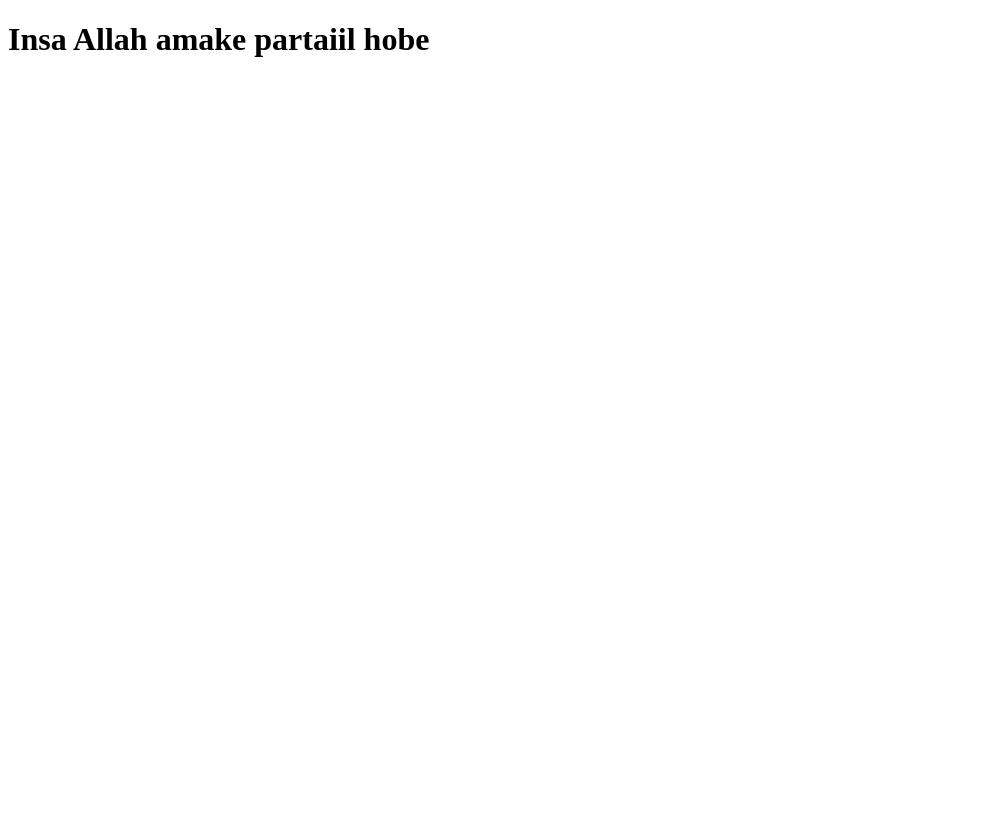
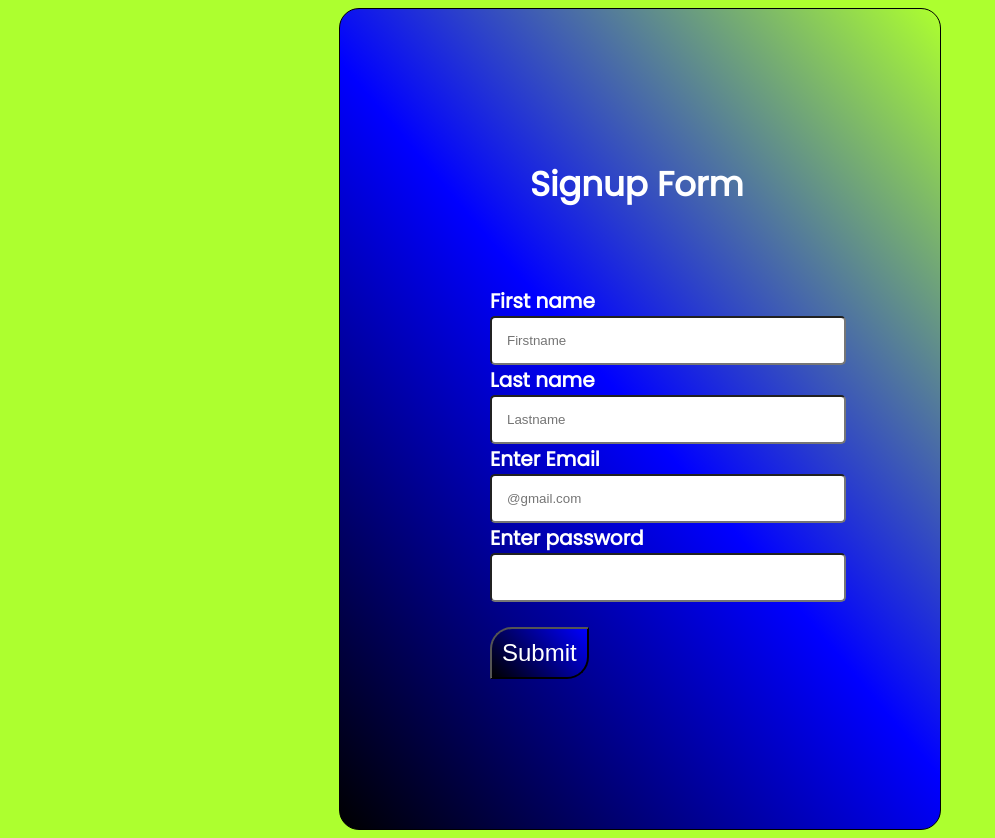
Before and after one commit to sadimahmud84/secondfile, a plain HTML site: page index.html in a window 1280 px wide. Shown: the whole page, without its empty margins (0-995 px from the left). Before the commit the page ends 800 px from the top, so only its background shows below. Drawn offline with Linux system fonts and the light colour scheme.

Commit message:
new signup form created

```diff
--- a/index.html
+++ b/index.html
@@ -1,14 +1,42 @@
 <!DOCTYPE html>
 <html lang="en">
 <head>
-    <meta charset="UTF-8">
-    <meta name="viewport" content="width, initial-scale=1.0">
-    <title>mywebsite</title>
+  <meta charset="UTF-8">
+  <link href="https://fonts.googleapis.com/css2?family=Poppins&display=swap" rel="stylesheet">
+
+  <link rel="shortcut icon" href="imagefolder/sunset.jpg" type="image/x-icon">
+  <title>signup form</title>
+  <link rel="stylesheet" href="style.css">
 </head>
 <body>
-   <h1>
-    <h1> Insa Allah amake partaiil hobe</h1>
-   </h1>
+  <form class="container">
+          <b class="header">
+
+                  Signup Form
+            <br><br>
+          </b>
+          <br>
+
+
+          <b class="label">First name</b><br>
+          <input class="content" type="text" placeholder="Firstname"><br>
+
+          <b class="label">Last name</b><br>
+          <input class="content" type="text" placeholder="Lastname"><br>
+
+          <b class="label">Enter Email</b><br>
+          <input class="content" type="email" placeholder="@gmail.com"><br>
+
+          <b class="label">Enter password</b><br>
+          <input class="content" type="password" ><br><br>
+
+          <input  class="contentp" type="submit">
+
+
+
+
+  </form>
+
 
 </body>
 </html>
--- a/style.css
+++ b/style.css
@@ -0,0 +1,21 @@
+
+body{font-family: 'Poppins', sans-serif;background-color:greenyellow}
+
+.container{width:300px;border:1px solid black;
+            border-radius:20px;
+            padding:150px;margin:auto;
+            background-image:linear-gradient(50deg, black,blue, transparent)
+            }
+.header{ font-size:34px;color:white;
+         padding-bottom:20px; margin-left:40px;}
+
+.content{margin:1px solid black;padding:15px;
+          border-radius:5px;padding-right: 160px;
+        }
+ .label{color:white;font-size:20px;
+        padding-top:10px}
+
+.contentp{margin:1px solid black;
+         padding:0,20px;text-align: center;font-size:24px;
+         border-radius: 22px 1px;background-image: linear-gradient(45deg,black,blue);
+         padding: 10px; color:white}
```
